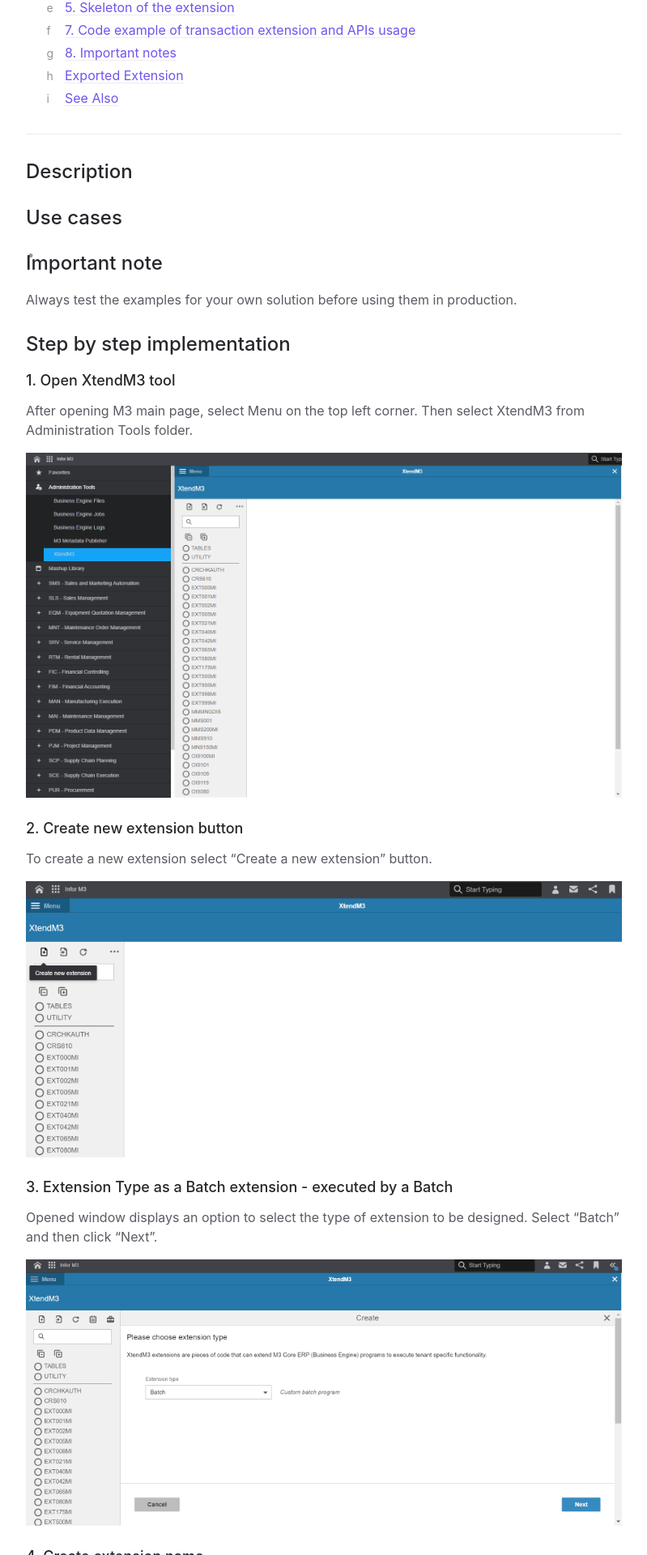
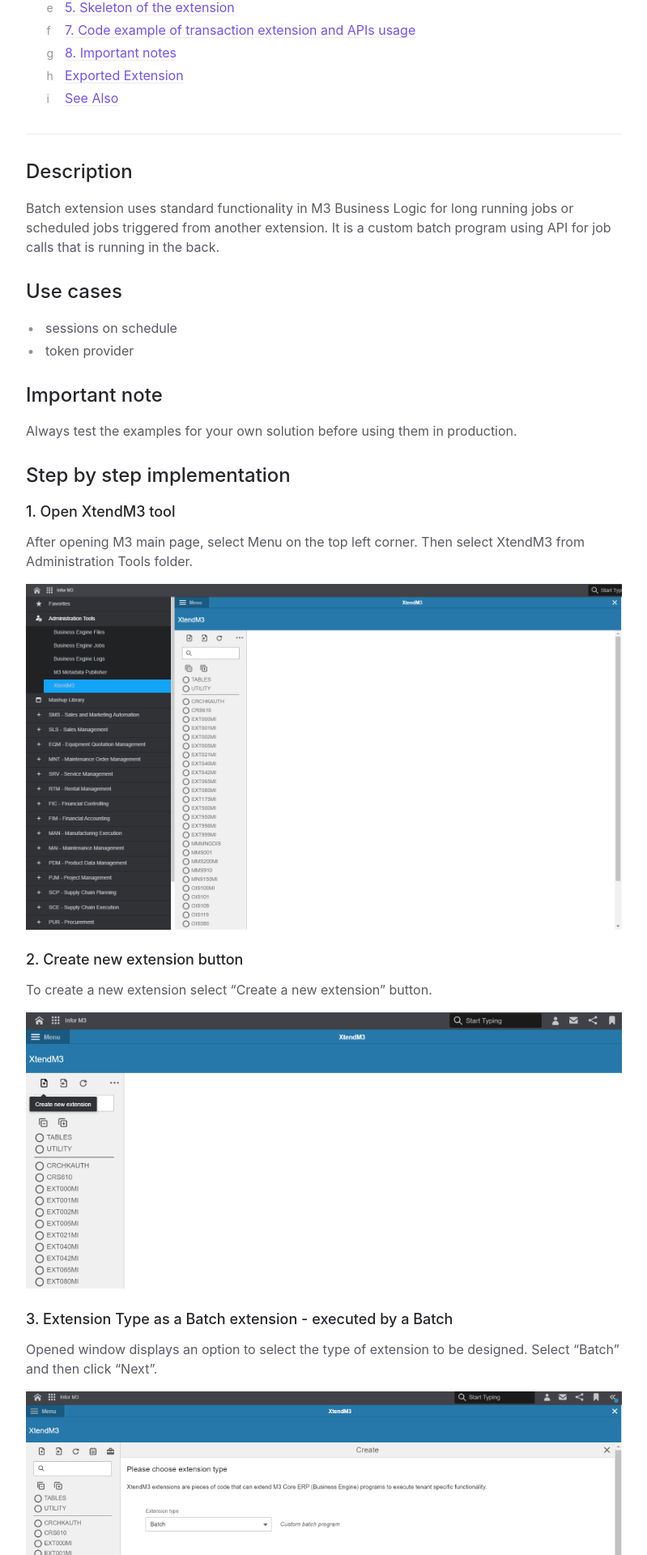
Before and after one commit to infor-cloud/xtendm3, a Jekyll site: the page built from docs/examples/Batch-extension.md, in a window 1280 px wide. Shown: the part 491-2411 px from the top of the page at 81% size, without its empty margins (372-1171 px from the left). Built offline with Jekyll 4.4.1, drawn with Linux system fonts in a browser that asks for light colours; some of the changed text lies outside the part shown.

Commit message:
Batch short desription and use cases

```diff
--- a/docs/examples/Batch-extension.md
+++ b/docs/examples/Batch-extension.md
@@ -20,10 +20,11 @@ Working with Batch Extension in XtendM3
 ---
 
 ## Description
-
+Batch extension uses standard functionality in M3 Business Logic for long running jobs or scheduled jobs triggered from another extension. It is a custom batch program using API for job calls that is running in the back.
 
 ## Use cases
-*
+* sessions on schedule
+* token provider
 
 ## Important note
 Always test the examples for your own solution before using them in production.
@@ -72,7 +73,7 @@ Listing them from the left side they are used to:
 * Refresh
 
 ### 7. Code example of transaction extension and APIs usage
-//
+//token provider with scheduled revoke (to do!!)
 
 To finish save written extension by clicking “Save” button. It is not necesary to activate the extension from settings for it to be exectuted.
 
```
